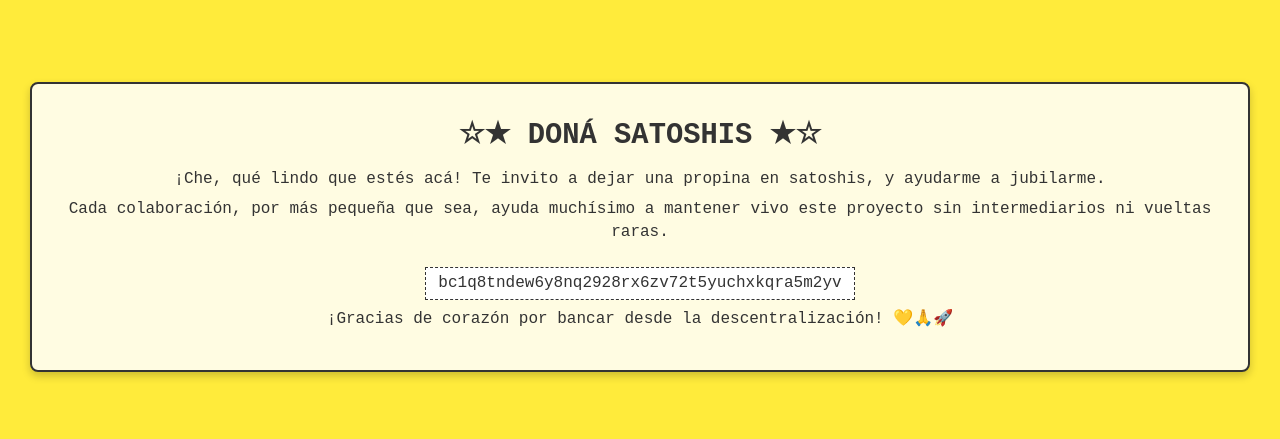
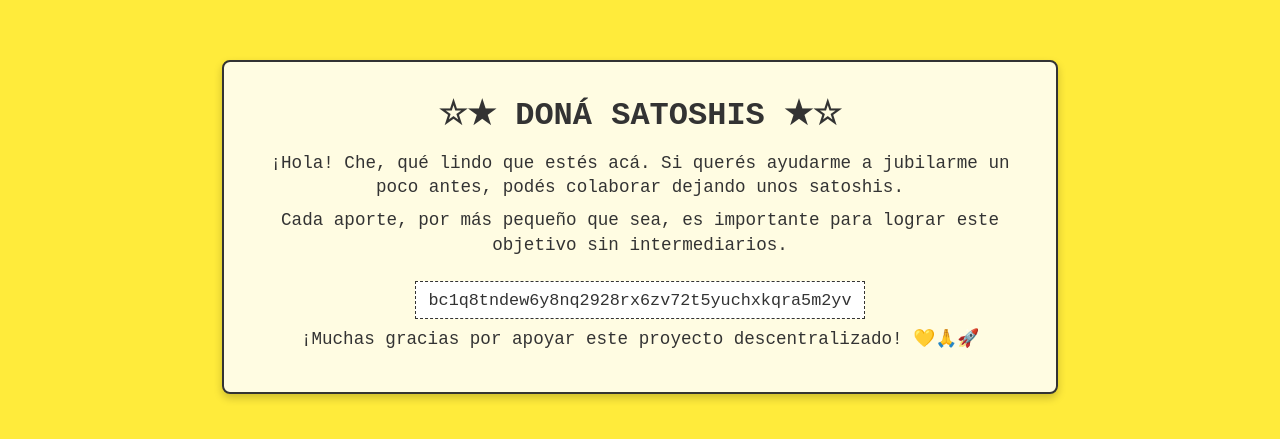
Before and after one commit to agustincf/satoshi, a plain HTML site: page index.html in a window 1280 px wide. Shown: the part 173-612 px from the top of the page. Drawn offline with Linux system fonts and the light colour scheme.

Commit message:
index.html

```diff
--- a/index.html
+++ b/index.html
@@ -7,33 +7,35 @@
   <meta name="description" content="Apoyá este proyecto con bitcoin: dona satoshis a mi billetera y mantené vivo el contenido sin intermediarios.">
   <meta name="keywords" content="donar satoshis, bitcoin, propina, donaciones, apoyo directo">
   <style>
+    /* Mobile-first styles */
     body {
       background-color: #FFEB3B;
       margin: 0;
       padding: 0;
-      height: 100vh;
       display: flex;
       align-items: center;
       justify-content: center;
       font-family: "Courier New", Courier, monospace;
       color: #333;
+      min-height: 100vh;
+      line-height: 1.4;
     }
     .container {
+      width: 90%;
       background: rgba(255, 255, 255, 0.85);
-      padding: 2rem;
+      padding: 1rem;
       border: 2px solid #333;
       border-radius: 8px;
-      max-width: 90%;
       box-shadow: 0 4px 8px rgba(0,0,0,0.2);
       text-align: center;
     }
     h1 {
-      margin: 0 0 1rem;
-      font-size: 1.8rem;
+      margin: 0 0 0.75rem;
+      font-size: 1.5rem;
     }
     p {
       margin: 0.5rem 0;
-      line-height: 1.4;
+      font-size: 1rem;
     }
     .address {
       display: inline-block;
@@ -42,16 +44,51 @@
       background: #fff;
       border: 1px dashed #333;
       word-break: break-all;
+      font-size: 0.95rem;
+    }
+
+    /* Tablets and small desktops */
+    @media (min-width: 600px) {
+      .container {
+        width: 80%;
+        padding: 1.5rem;
+      }
+      h1 {
+        font-size: 1.8rem;
+      }
+      p {
+        font-size: 1.05rem;
+      }
+      .address {
+        font-size: 1rem;
+      }
+    }
+
+    /* Larger screens */
+    @media (min-width: 900px) {
+      .container {
+        width: 60%;
+        padding: 2rem;
+      }
+      h1 {
+        font-size: 2rem;
+      }
+      p {
+        font-size: 1.1rem;
+      }
+      .address {
+        font-size: 1.05rem;
+      }
     }
   </style>
 </head>
 <body>
   <div class="container">
     <h1>☆★ DONÁ SATOSHIS ★☆</h1>
-    <p>¡Che, qué lindo que estés acá! Te invito a dejar una propina en satoshis, y ayudarme a jubilarme.</p>
-<p>Cada colaboración, por más pequeña que sea, ayuda muchísimo a mantener vivo este proyecto sin intermediarios ni vueltas raras.</p>
+    <p>¡Hola! Che, qué lindo que estés acá. Si querés ayudarme a jubilarme un poco antes, podés colaborar dejando unos satoshis.</p>
+<p>Cada aporte, por más pequeño que sea, es importante para lograr este objetivo sin intermediarios.</p>
 <div class="address">bc1q8tndew6y8nq2928rx6zv72t5yuchxkqra5m2yv</div>
-<p>¡Gracias de corazón por bancar desde la descentralización! 💛🙏🚀</p>
+<p>¡Muchas gracias por apoyar este proyecto descentralizado! 💛🙏🚀</p>
 
   </div>
 </body>
```
